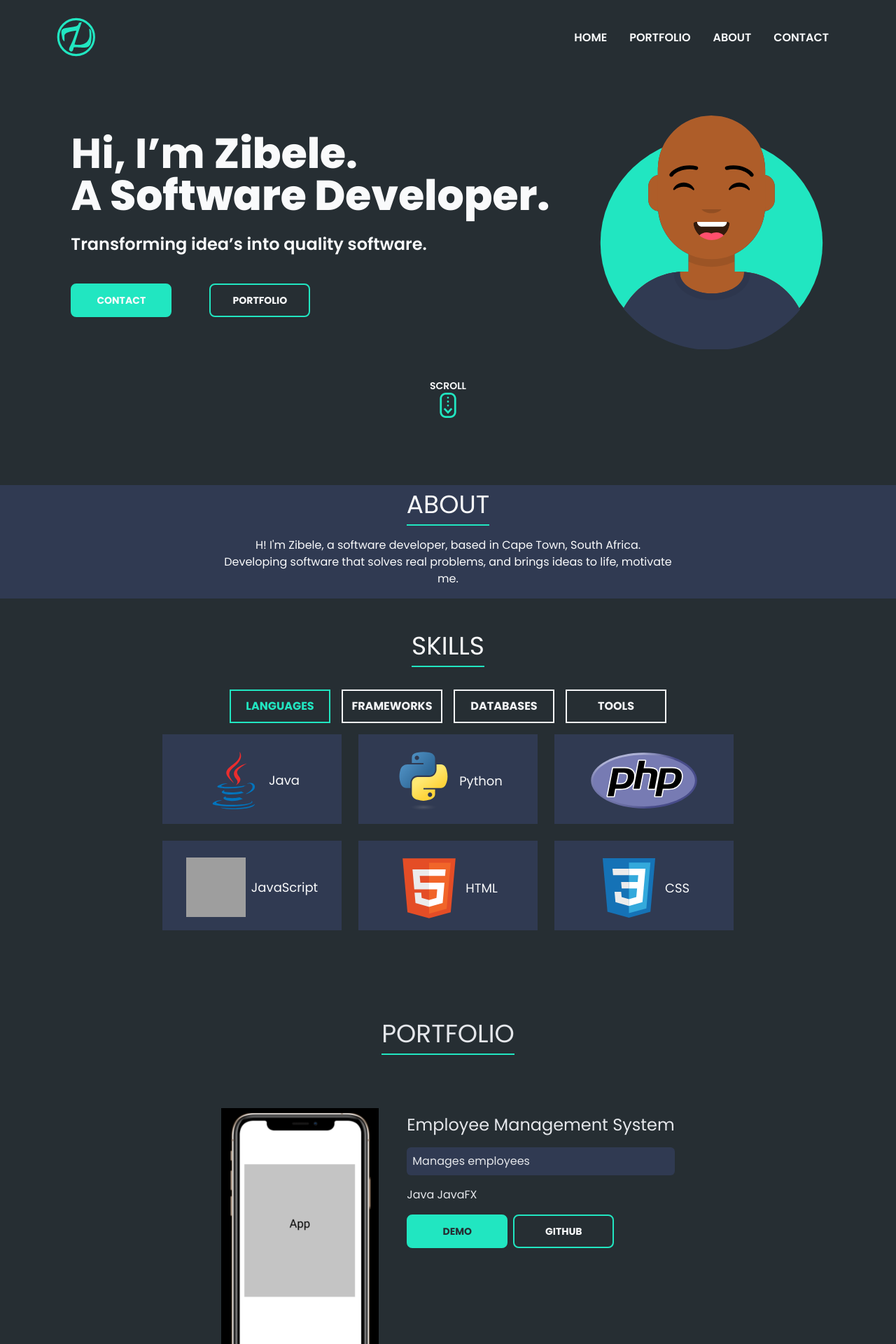
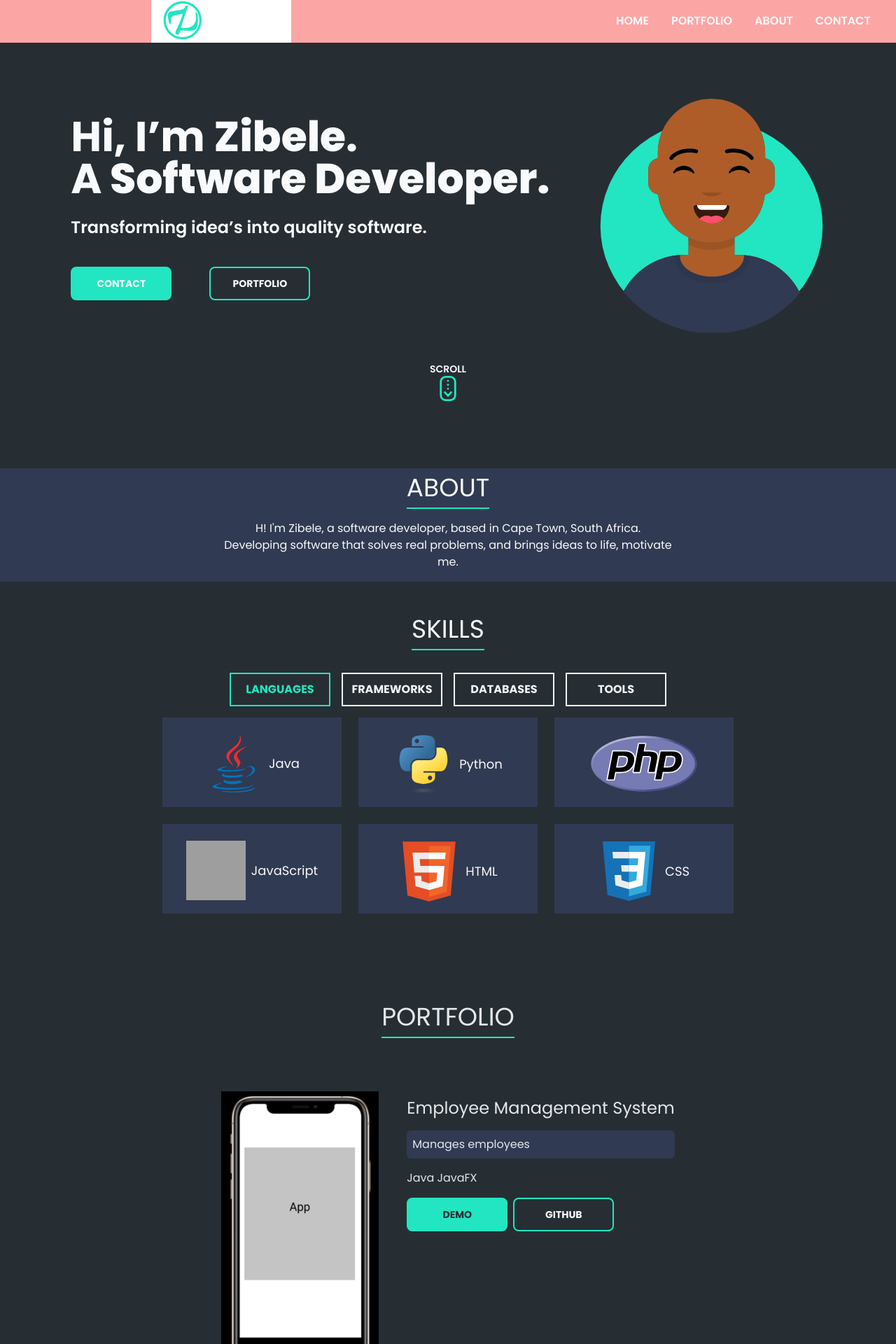
Before and after one commit to Zibele/myfolio, a Django app: page / in a window 1280 px wide. Shown: the top 1920 px of the page at 70% size. Run offline with Django 3.2, Linux system fonts and the light colour scheme; data comes from the database, SQL or seed files in the repository; style sheets or scripts are compiled from the project's sources; some libraries are stand-ins or nearby versions; grey boxes are pictures that could not be loaded.

Commit message:
Header update

```diff
--- a/myfolio/my_folio_app/templates/base.html
+++ b/myfolio/my_folio_app/templates/base.html
@@ -12,21 +12,21 @@
         <script defer src="{% static 'dist/main.js' %}"> </script>
 
     </head>
-    <body class="antialiased bg-dark w-full h-full font-Poppins flex flex-col">
+    <body class="antialiased bg-dark w-full h-full font-Poppins flex flex-col items-center">
 
-        <div class="header">
+        <div class="header w-full">
 
             {% block header %}
             {% endblock %}
 
         </div>
 
-        <div class="content">
+        <div class="content w-full">
             {% block content %}
             {% endblock %}
         </div>
 
-        <div class="footer">
+        <div class="footer w-full">
              {% block footer %} {% endblock %}
         </div>
     </body>
--- a/myfolio/my_folio_app/templates/my_folio_app/index.html
+++ b/myfolio/my_folio_app/templates/my_folio_app/index.html
@@ -10,11 +10,11 @@
 
 {% block header %}
 
-    <section class="flex flex-row flex-wrap items-center justify-center bg-white">
+    <section class="w-full flex flex-row justify-center bg-white ">
 
-        <header class="bg-dark flex flex-row items-center px-20 justify-evenly w-full pt-6 ">
+        <header class="grid grid-cols-6 gap-4 bg-red-300">
 
-        <div class="flex-1 flex justify-between items-center">
+        <div class="col-start-2 col-span-1 pl-4 bg-white" >
             <a href="#">
                 <svg width="72" height="61" viewBox="0 0 72 61" fill="none" xmlns="http://www.w3.org/2000/svg">
                     <circle cx="28.8" cy="29" r="25.5714" stroke="#21E6C1" stroke-width="3.14289"/>
@@ -23,10 +23,10 @@
             </a>
         </div>
 
-        <label for="menu-toggle" class="pointer-cursor lg:hidden block bg-red-900"><svg class="fill-current text-gray-50" xmlns="http://www.w3.org/2000/svg" width="20" height="20" viewBox="0 0 20 20"><title>menu</title><path d="M0 3h20v2H0V3zm0 6h20v2H0V9zm0 6h20v2H0v-2z"></path></svg></label>
+        <label for="menu-toggle" class="pointer-cursor col-end-7 p-2 pl-12 lg:hidden block bg-red-900"><svg class="fill-current text-gray-50" xmlns="http://www.w3.org/2000/svg" width="40" height="40" viewBox="0 0 20 20"><title>menu</title><path d="M0 3h20v2H0V3zm0 6h20v2H0V9zm0 6h20v2H0v-2z"></path></svg></label>
         <input class="hidden" type="checkbox" id="menu-toggle" />
 
-        <div class="hidden lg:flex uppercase lg:items-center lg:w-auto w-full" id="menu">
+        <div class="col-end-6 hidden lg:flex uppercase lg:items-center lg:w-auto w-full " id="menu">
             <nav>
                 <ul class="lg:flex text-md font-semibold items-center justify-between text-gray-50 pt-4 lg:pt-0">
                 <li><a class="lg:p-4 py-3 px-0 block border-b-2 border-transparent hover:border-turq " href="#">Home</a></li>
@@ -39,7 +39,7 @@
 
         </header>
 
-    </section>
+   </section>
 
   {% endblock %}
 
```
